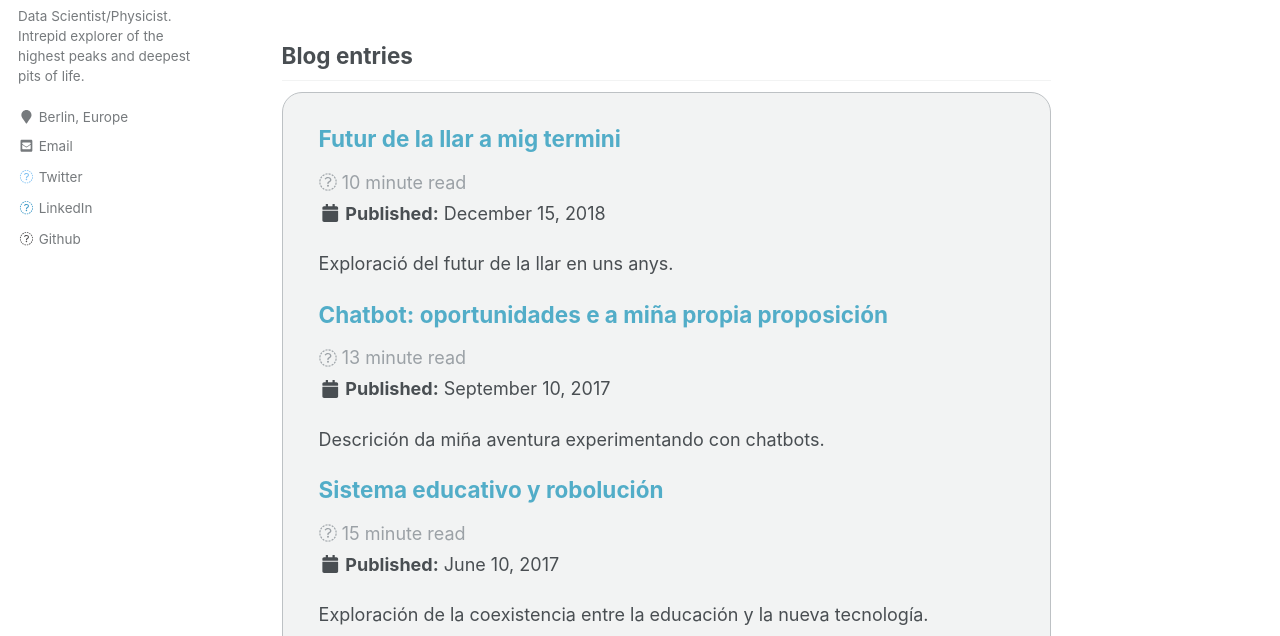
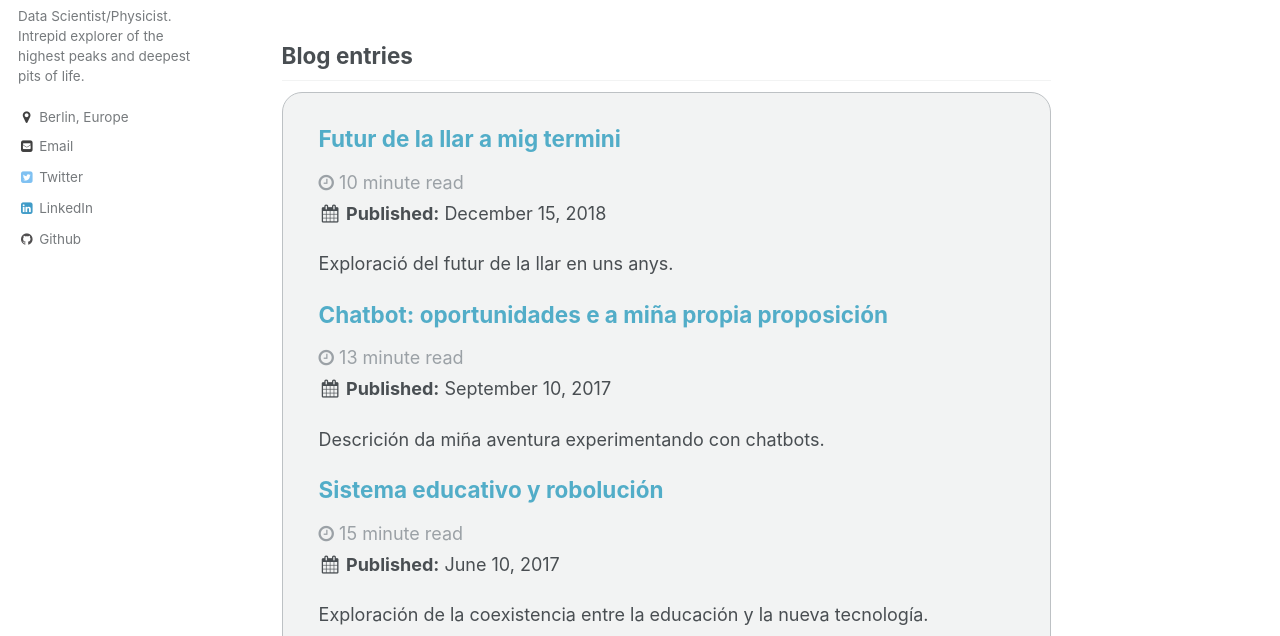
Before and after one commit to tgquintela/tgquintela.github.io, a Jekyll site: the page built from _pages/main.md, in a window 1280 px wide and 900 px high. Shown: the part 264-900 px from the top of the window. Built offline with Jekyll 4.4.1, drawn with Linux system fonts in a browser that asks for light colours; nearby versions of some CDN libraries; a script that is not in the unit is left out.

Commit message:
Rolling back FA update.

```diff
--- a/_includes/scripts.html
+++ b/_includes/scripts.html
@@ -1,5 +1,4 @@
 <script src="{{ base_path }}/assets/js/main.min.js"></script>
-<script src="https://use.fontawesome.com/releases/v5.0.10/js/all.js"></script>
 
 {% include analytics.html %}
 {% include /comments-providers/scripts.html %}
```
